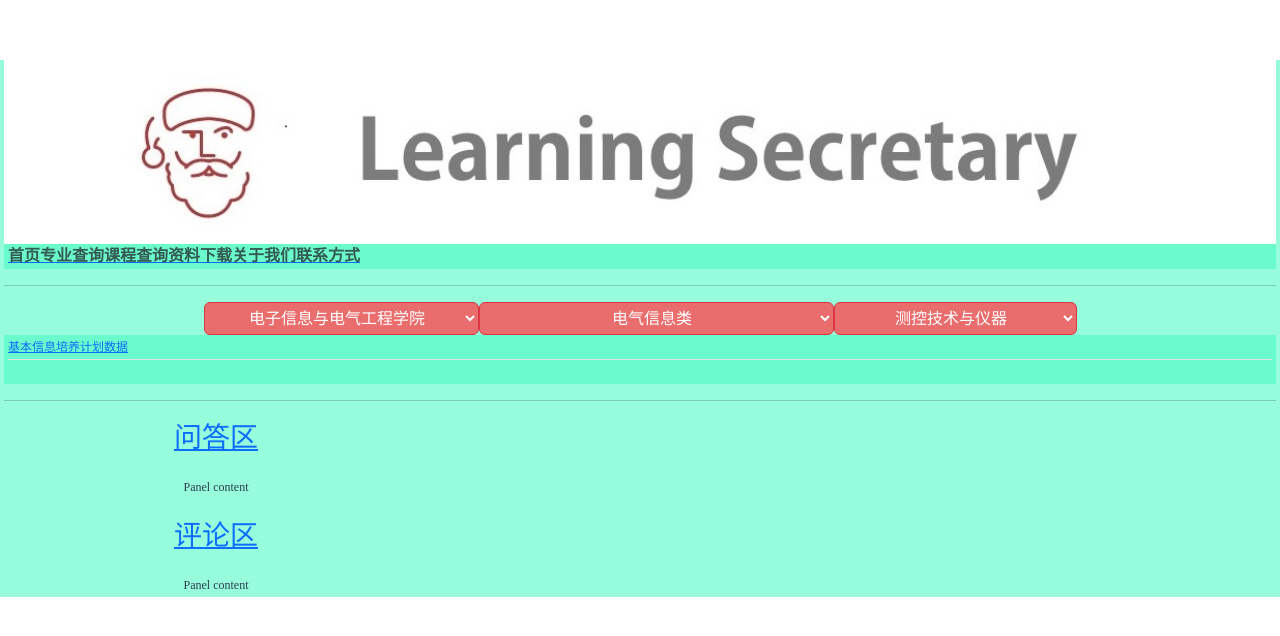
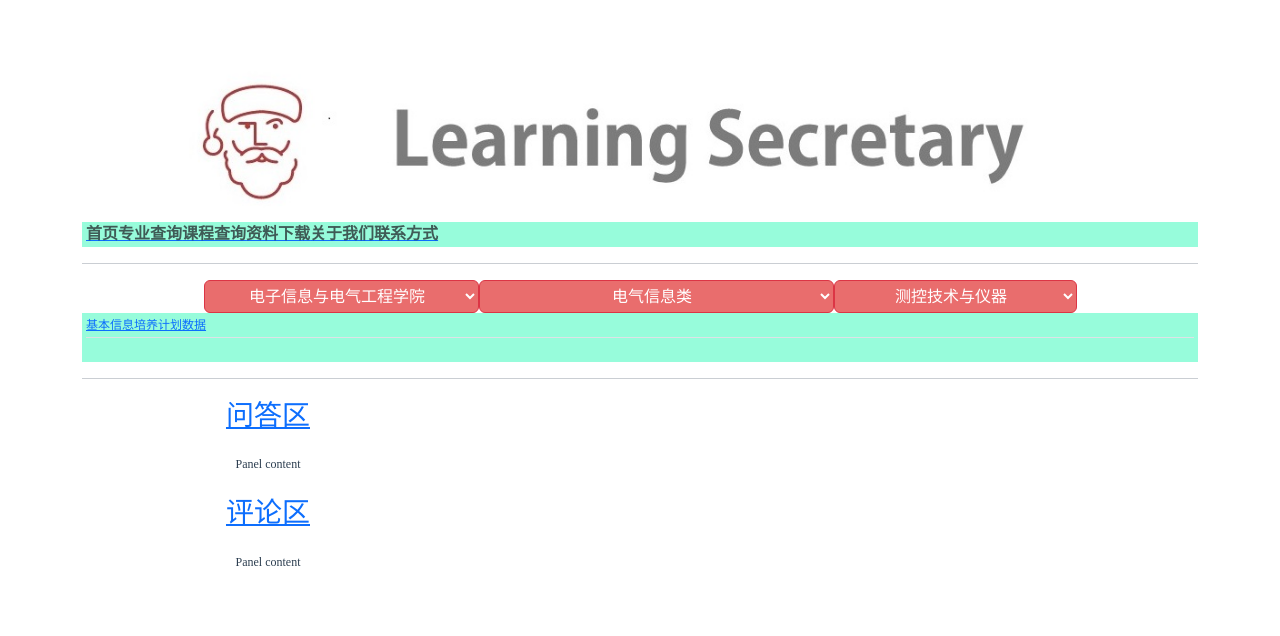
Before and after one commit to Highe-Stark/TIA, a Vue app: page /DoM in a window 1280 px wide. Shown: the top 636 px of the page. Built offline with nearby package versions, Linux system fonts and the light colour scheme.

Commit message:
Solve the problem that sizes of two pages are not the same.

```diff
--- a/src/components/DoM.vue
+++ b/src/components/DoM.vue
@@ -1,5 +1,5 @@
 <template>
-  <div id="container">
+  <div class="container">
     <div>
       <header id="head">
         <img src="../assets/head.jpg" id="headdd" />
@@ -7,7 +7,7 @@
       <navbargod />
     </div>
     <hr />
-    <div id="selectMajor">
+    <div id="row" class="slectMajor">
       <majors />
     </div>
 
@@ -15,8 +15,8 @@
       <tabs2 />
     </div>
     <hr />
-    <div class="col-sm-4">
-      <div class="panel panel-danger box1">
+    <div class="col-sm-4" id="row">
+      <div class="panel panel-danger box1" id="column">
         <div class="panel-heading">
           <h3 class="panel-title"><a href="">问答区</a></h3>
         </div>
@@ -24,7 +24,7 @@
           Panel content
         </div>
       </div>
-              <div class="panel panel-info box2">
+              <div class="panel panel-info box2" id="column">
                 <div class="panel-heading">
                   <h3 class="panel-title"><a href="">评论区</a></h3>
                 </div>
@@ -56,6 +56,12 @@ export default {
 </script>
 
 <style>
+#headdd{
+  width:100%
+}
+body,td,th {
+  font-family: Verdana, Arial, Helvetica, sans-serif;font-size: 12px;color: #1d1007; line-height:24px
+}
 .box1, .box2{
 
 }
```
